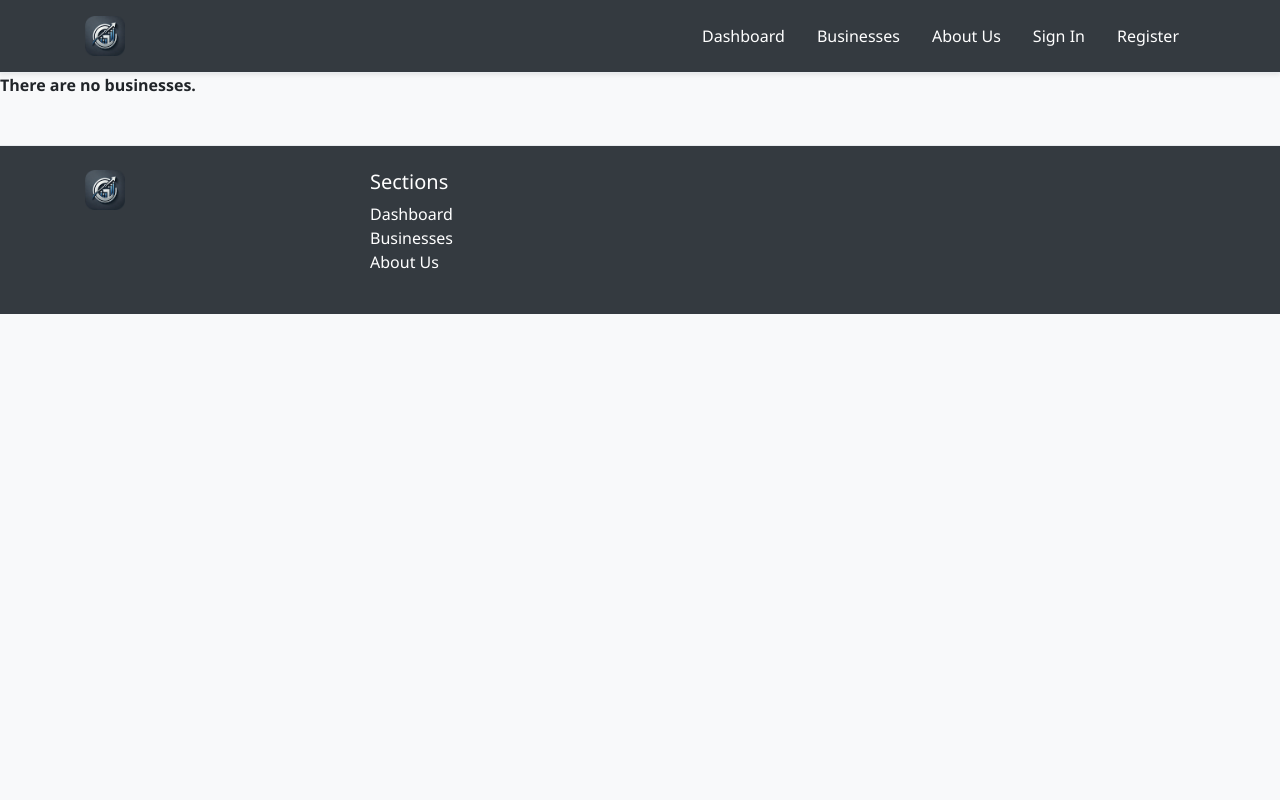
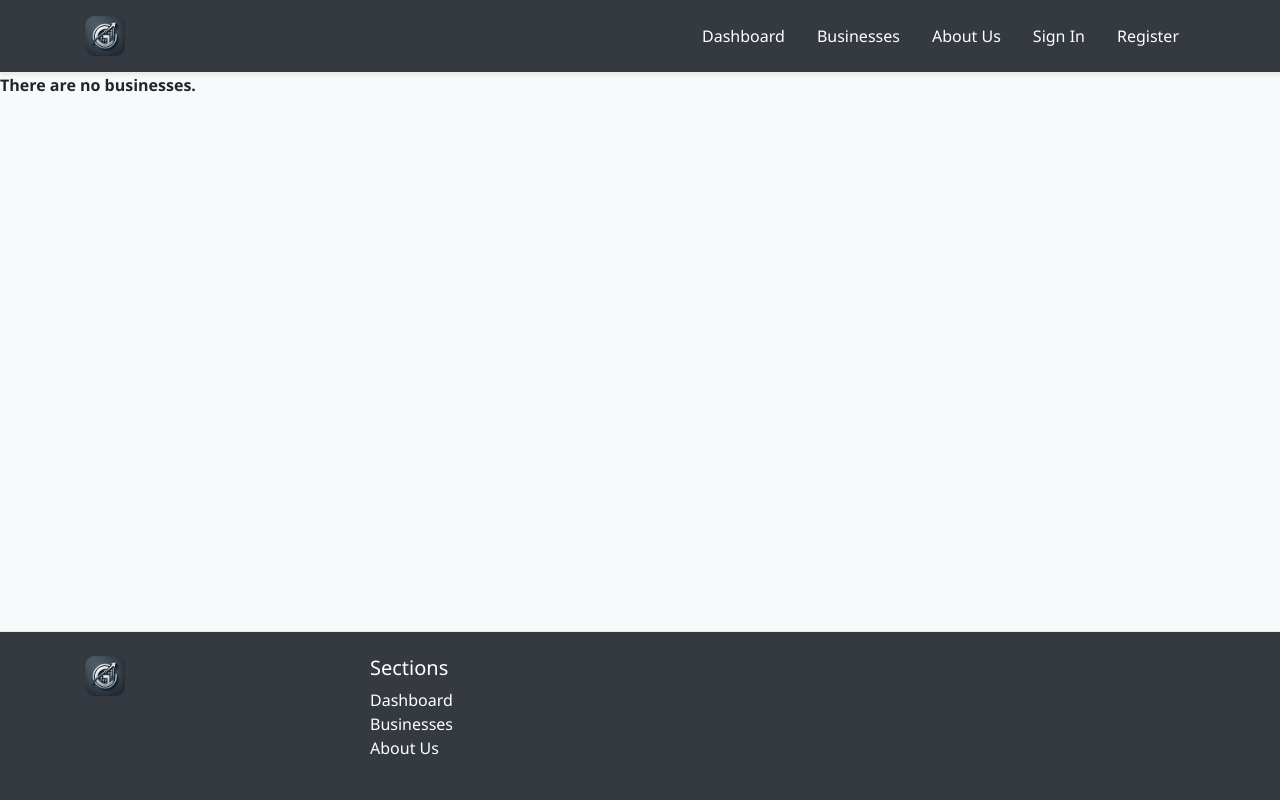
Before and after one commit to Munaikh/Django-project, a Django app: page /businesses/ in a window 1280 px wide. Run offline with Django 3.2, Linux system fonts and the light colour scheme; data that the repository does not hold is empty; some libraries are stand-ins or nearby versions.

Commit message:
footer fixed

```diff
--- a/project_design/static/css/style.css
+++ b/project_design/static/css/style.css
@@ -1,5 +1,8 @@
 /* Base Styles */
 body {
+    display: flex;
+    flex-direction: column;
+    min-height: 100vh;
     font-family: 'Segoe UI', Tahoma, Geneva, Verdana, sans-serif;
     background-color: #f8f9fa;
     color: #212529;
@@ -18,6 +21,11 @@ header {
 /* Footer */
 footer {
     border-top: 1px solid #e9ecef;
+}
+
+/* Main */
+main {
+    flex:1;
 }
 
 /* Buttons */
```
